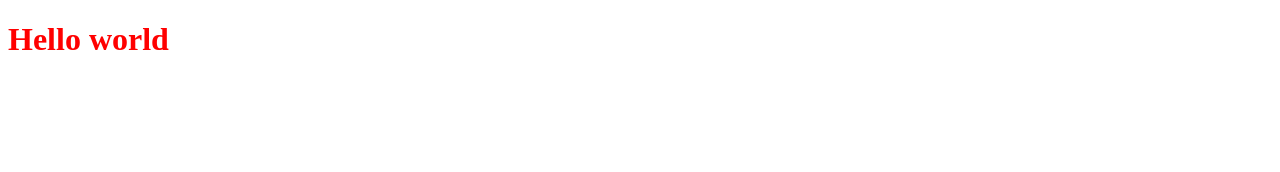
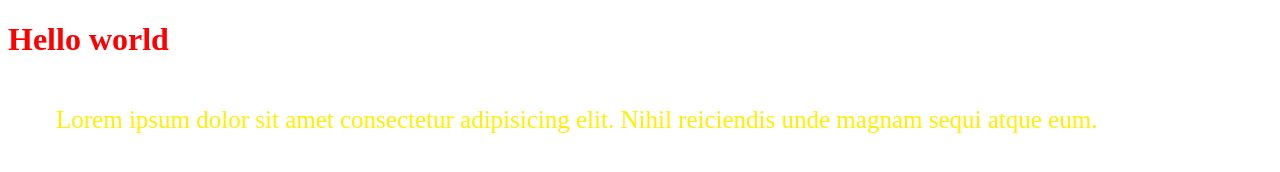
Before and after one commit to Noiziee/git-js, a plain HTML site: page index.html in a window 1280 px wide. Drawn offline with Linux system fonts and the light colour scheme.

Commit message:
add: p style

```diff
--- a/index.html
+++ b/index.html
@@ -11,6 +11,7 @@
 
 <body>
   <h1>Hello world</h1>
+  <p>Lorem ipsum dolor sit amet consectetur adipisicing elit. Nihil reiciendis unde magnam sequi atque eum.</p>
 </body>
 
 </html>
--- a/style.css
+++ b/style.css
@@ -1,3 +1,10 @@
 h1 {
   color: red;
 }
+
+p {
+  padding: 1rem;
+  margin: 2rem;
+  color: #fff000;
+  font-size: 25px;
+}
```
